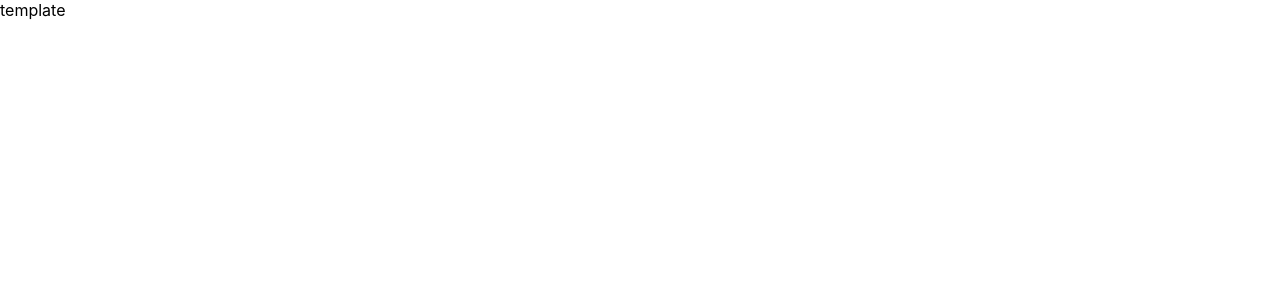
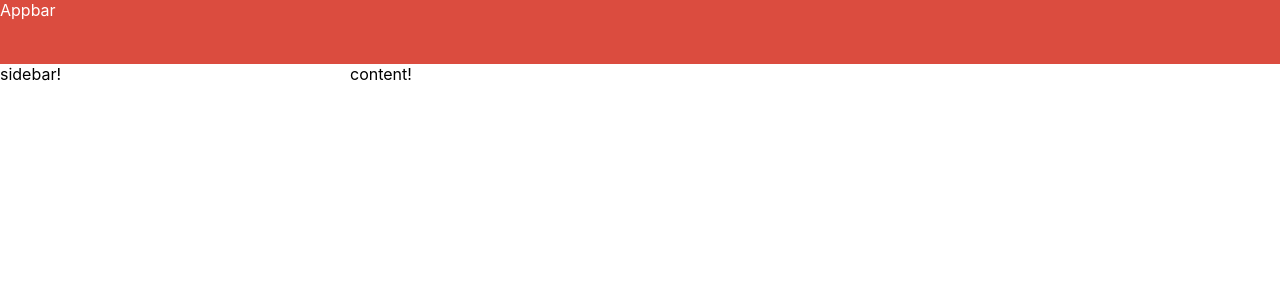
Before and after one commit to Kvinbindai/cc16-advance-todo, a React (Create React App) app: page / in a window 1280 px wide. Shown: the top 300 px of the page. Built offline with nearby package versions, Linux system fonts and the light colour scheme; the HTML template or start-up script is replaced by a standard one.

Commit message:
layout component

```diff
--- a/package.json
+++ b/package.json
@@ -5,7 +5,8 @@
   "dependencies": {
     "react": "^18.2.0",
     "react-dom": "^18.2.0",
-    "react-scripts": "5.0.1"
+    "react-scripts": "5.0.1",
+    "sass": "^1.69.7"
   },
   "scripts": {
     "start": "react-scripts start",
--- a/src/App.js
+++ b/src/App.js
@@ -1,5 +1,16 @@
+import './App.scss';
+import Appbar from './components/Appbar';
+import AppLayout from './layout/AppLayout';
 function App() {
-  return <div>template</div>;
+  return (
+    <div>
+      <Appbar />
+      <AppLayout>
+        <div>sidebar!</div>
+        <div>content!</div>
+      </AppLayout>
+    </div>
+  );
 }
 
 export default App;
--- /dev/null
+++ b/src/App.scss
@@ -0,0 +1,22 @@
+@import './styles/variable.scss';
+
+.bg-red {
+  background-color: red;
+}
+.bg-wheat {
+  background-color: wheat;
+}
+
+.app__content {
+  display: flex;
+  height: calc(100vh - $appbar_height);
+}
+
+.sidebar {
+  width: $sidebar_width;
+}
+
+.content {
+  width: calc(100vw - $sidebar_width);
+  // flex: 1;
+}
--- /dev/null
+++ b/src/components/Appbar.jsx
@@ -0,0 +1,7 @@
+import styles from './Appbar.module.scss';
+
+function Appbar() {
+  return <header className={styles.appbar}>Appbar</header>;
+}
+
+export default Appbar;
--- /dev/null
+++ b/src/components/Appbar.module.scss
@@ -0,0 +1,7 @@
+@import '../styles/variable.scss';
+
+.appbar {
+  background-color: $primary;
+  height: $appbar_height;
+  color: $white;
+}
--- a/src/index.css
+++ b/src/index.css
@@ -1,13 +1,17 @@
 body {
   margin: 0;
-  font-family: -apple-system, BlinkMacSystemFont, 'Segoe UI', 'Roboto', 'Oxygen',
-    'Ubuntu', 'Cantarell', 'Fira Sans', 'Droid Sans', 'Helvetica Neue',
-    sans-serif;
+  font-family: -apple-system, BlinkMacSystemFont, 'Segoe UI', 'Roboto', 'Oxygen', 'Ubuntu',
+    'Cantarell', 'Fira Sans', 'Droid Sans', 'Helvetica Neue', sans-serif;
   -webkit-font-smoothing: antialiased;
   -moz-osx-font-smoothing: grayscale;
 }
 
 code {
-  font-family: source-code-pro, Menlo, Monaco, Consolas, 'Courier New',
-    monospace;
+  font-family: source-code-pro, Menlo, Monaco, Consolas, 'Courier New', monospace;
 }
+
+* {
+  padding: 0;
+  margin: 0;
+  box-sizing: border-box;
+}
--- /dev/null
+++ b/src/layout/AppLayout.jsx
@@ -0,0 +1,13 @@
+import styles from './AppLayout.module.scss';
+
+function AppLayout({ children }) {
+  const [left, rigth] = children;
+  return (
+    <main className={styles.app__content}>
+      <aside className={styles.sidebar}>{left}</aside>
+      <section className={styles.content}>{rigth}</section>
+    </main>
+  );
+}
+
+export default AppLayout;
--- /dev/null
+++ b/src/layout/AppLayout.module.scss
@@ -0,0 +1,14 @@
+@import '../styles/variable.scss';
+
+.app__content {
+  display: flex;
+  height: calc(100vh - $appbar_height);
+}
+
+.sidebar {
+  width: $sidebar_width;
+}
+
+.content {
+  width: calc(100vw - $sidebar_width);
+}
--- /dev/null
+++ b/src/styles/variable.scss
@@ -0,0 +1,5 @@
+$primary: #db4c3f;
+$gray: rgb(234, 234, 234);
+$white: #fff;
+$appbar_height: 64px;
+$sidebar_width: 350px;
```
Also changed, not shown: 1 other file (tests, documents, lock files or other folders).
